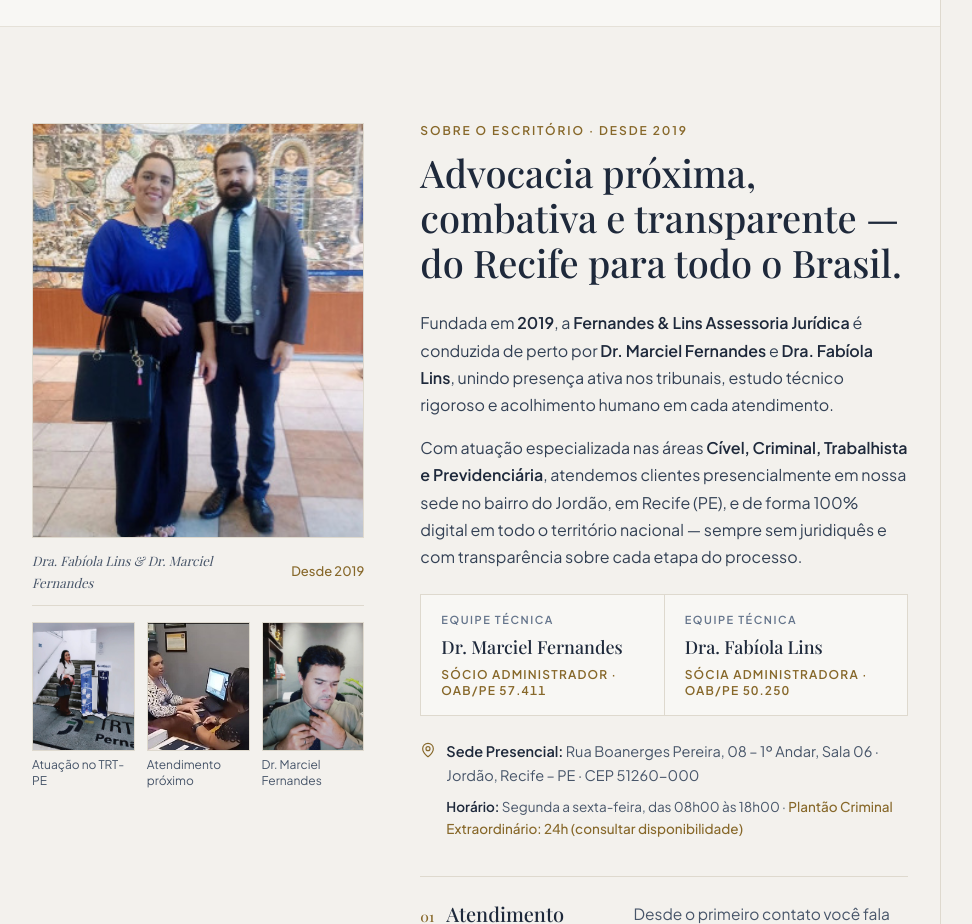
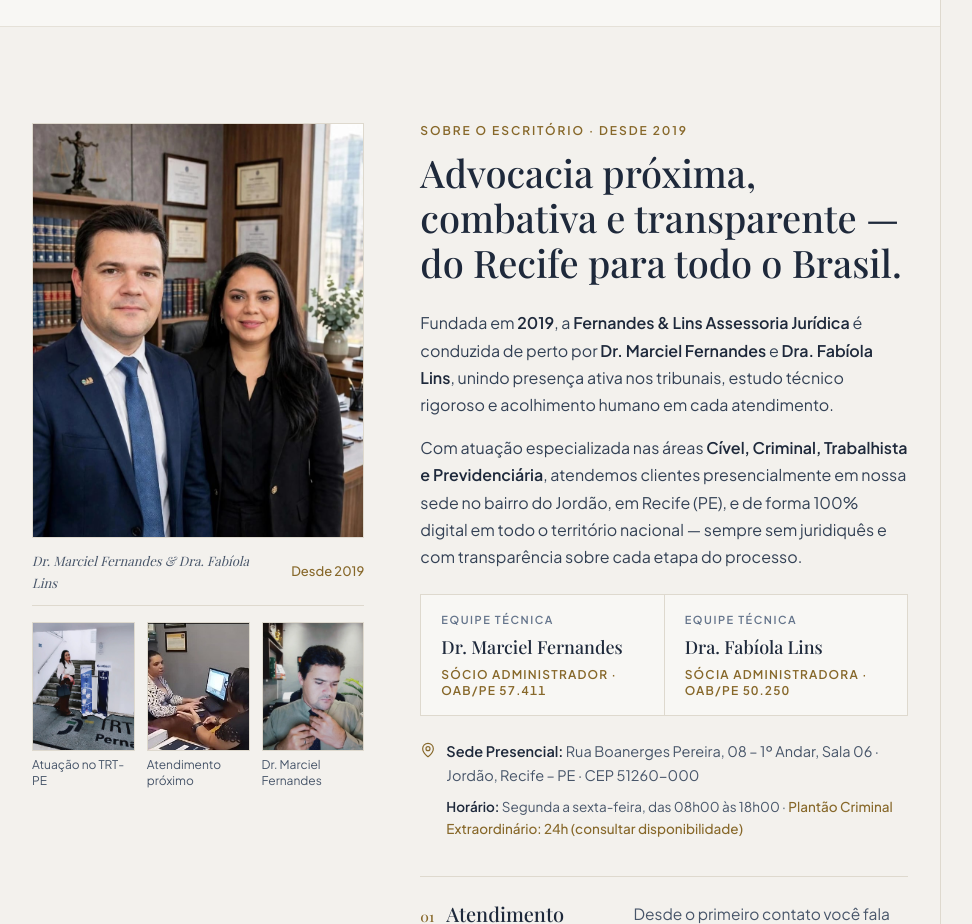
Before and after one commit to Rxjomax/Fernandes-Lins-Assessoria-Jur-dica, a React (Vite) app: page / in a window 1280 px wide. Shown: the part 3420-4344 px from the top of the page, without its empty margins (0-972 px from the left). Built offline with nearby package versions, Linux system fonts and the light colour scheme; no server answers; a web font is replaced by a local one.

Commit message:
refactor: update partners main photo and caption
Update the firm's main partners photo and adjust the display caption and image positioning in the About section for better visual alignment.

```diff
--- a/src/components/AboutSection.tsx
+++ b/src/components/AboutSection.tsx
@@ -21,10 +21,10 @@ export function AboutSection() {
                 {!failedImages[FIRM_INFO.partnersMainPhoto] ? (
                   <img
                     src={FIRM_INFO.partnersMainPhoto}
-                    alt="Dra. Fabíola Lins e Dr. Marciel Fernandes, advogados sócios da Fernandes & Lins Assessoria Jurídica, em atuação no tribunal"
+                    alt="Dr. Marciel Fernandes e Dra. Fabíola Lins, sócios administradores da Fernandes & Lins Assessoria Jurídica, em seu escritório"
                     referrerPolicy="no-referrer"
                     onError={() => markFailed(FIRM_INFO.partnersMainPhoto)}
-                    className="h-full w-full object-cover object-top"
+                    className="h-full w-full object-cover object-[50%_30%]"
                   />
                 ) : (
                   <div className="flex h-full w-full flex-col justify-end p-8 text-[#F1F5F9]">
@@ -34,7 +34,7 @@ export function AboutSection() {
                 )}
               </div>
               <figcaption className="mt-3 flex items-center justify-between gap-4 border-b border-[#DED9CE] pb-3 text-[13px] text-[#475569]">
-                <span className="font-serif italic">Dra. Fabíola Lins &amp; Dr. Marciel Fernandes</span>
+                <span className="font-serif italic">Dr. Marciel Fernandes &amp; Dra. Fabíola Lins</span>
                 <span className="whitespace-nowrap font-medium text-[#87682A]">{FIRM_INFO.since}</span>
               </figcaption>
             </figure>
--- a/src/data/firmContent.ts
+++ b/src/data/firmContent.ts
@@ -83,7 +83,7 @@ export const FIRM_INFO = {
   googleTopTags: 'Advogados · Competência · Escritório · Dedicação',
   logoImage: '/assets/real/logo-fl-circle.png',
   heroImage: '/src/assets/images/hero_law_architecture_1795563157470.jpg',
-  partnersMainPhoto: '/assets/real/socios-tribunal.jpg',
+  partnersMainPhoto: '/assets/aistudio/WhatsApp_Image_2026-11-25_at_20.55.34_68834d2c.jpeg',
   galleryPhotos: [
     {
       src: '/assets/real/atuacao-trt.jpg',
```
Also changed, not shown: public/assets/aistudio/WhatsApp_Image_2026-11-25_at_20.55.34_68834d2c.jpeg (added), public/assets/aistudio/image_18b54235.png (added).
